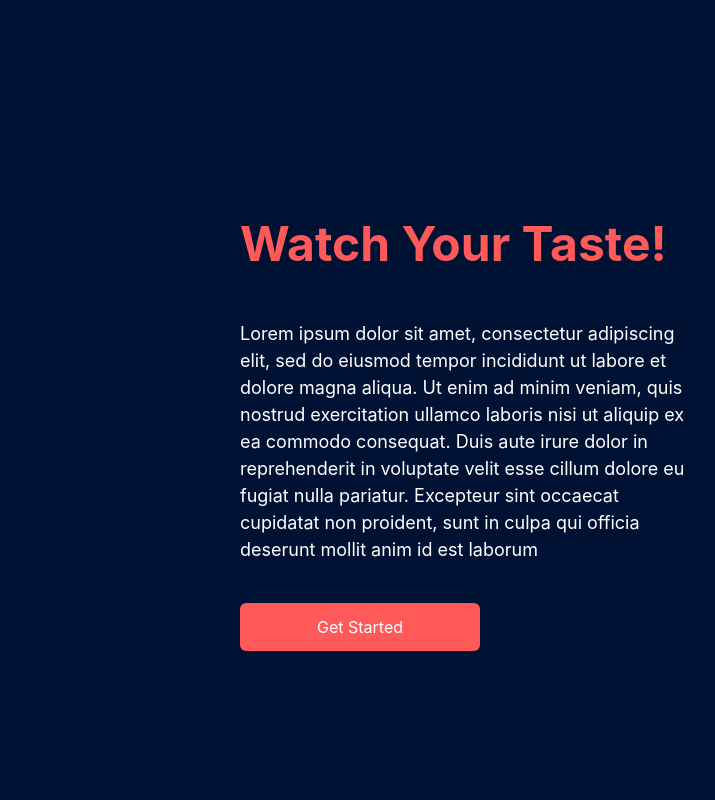
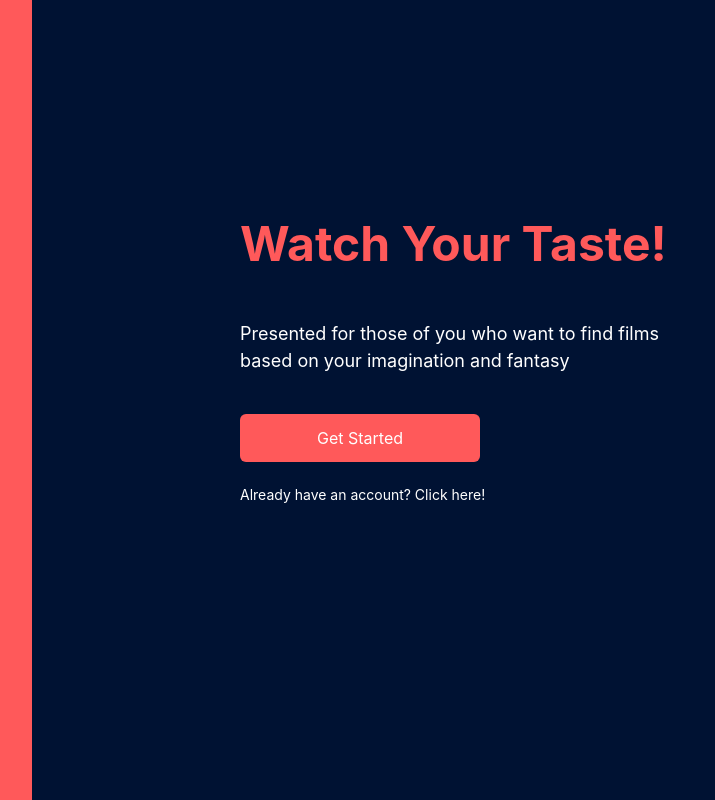
Before and after one commit to BagasDhitya/wow-movies, a React (Vite) app: page / in a window 1280 px wide. Shown: the whole page, without its empty margins (384-1099 px from the left). Built offline with nearby package versions, Linux system fonts and the light colour scheme.

Commit message:
restructuring button

```diff
--- a/src/components/Button.tsx
+++ b/src/components/Button.tsx
@@ -3,24 +3,26 @@ import React, { ButtonHTMLAttributes, FC } from 'react'
 interface Props extends ButtonHTMLAttributes<HTMLButtonElement> {
     type?: any;
     title?: string;
-    label: string;
     id: string;
 }
 
-const Button: FC<Props> = ({ type, label, id, onClick, title }) => {
+const Button: FC<Props> = ({ type, id, onClick, title }) => {
 
     const long = 'bg-wow-coral-red w-80 h-12 text-white rounded-md'
     const medium = 'bg-wow-coral-red w-60 h-12 text-white rounded-md'
     const short = 'bg-wow-coral-red w-40 h-12 text-white rounded-md'
 
     return (
-        <button className={type === 'long' ?
-            long :
-            `${type === 'medium' ?
-                medium : `${type === 'short' && short
+        <button
+            id={id}
+            onClick={onClick}
+            className={type === 'long' ?
+                long :
+                `${type === 'medium' ?
+                    medium : `${type === 'short' && short
+                    }`
                 }`
-            }`
-        }>
+            }>
             {title}
         </button>
     )
--- a/src/pages/landing/index.tsx
+++ b/src/pages/landing/index.tsx
@@ -1,25 +1,32 @@
 import React from 'react'
+import { useNavigate } from 'react-router-dom'
+
 import Layout from '../../components/Layout'
 import Button from '../../components/Button'
 
 const Landing = () => {
+
+    const navigate = useNavigate()
+
     return (
         <Layout>
-            <div className='p-52'>
-
+            <div className='p-52 bg-wow-coral-red'>
             </div>
             <div className='p-52'>
                 <h1 className='text-wow-coral-red'>Watch Your Taste!</h1>
                 <div className='mt-10 mr-30'>
-                    <p className='text-wow-white'>Lorem ipsum dolor sit amet, consectetur adipiscing elit, sed do eiusmod tempor incididunt ut labore et dolore magna aliqua. Ut enim ad minim veniam, quis nostrud exercitation ullamco laboris nisi ut aliquip ex ea commodo consequat. Duis aute irure dolor in reprehenderit in voluptate velit esse cillum dolore eu fugiat nulla pariatur. Excepteur sint occaecat cupidatat non proident, sunt in culpa qui officia deserunt mollit anim id est laborum</p>
+                    <p className='text-wow-white'>Presented for those of you who want to find films based on your imagination and fantasy</p>
                 </div>
                 <div className='mt-10'>
                     <Button
                         id='started'
-                        label='started'
                         title='Get Started'
                         type={'medium'}
+                        onClick={() => navigate('/register')}
                     />
+                </div>
+                <div className='mt-5'>
+                    <button onClick={() => navigate('/login')} className='text-wow-white text-sm font-12'>Already have an account? Click here!</button>
                 </div>
             </div>
         </Layout>
```
